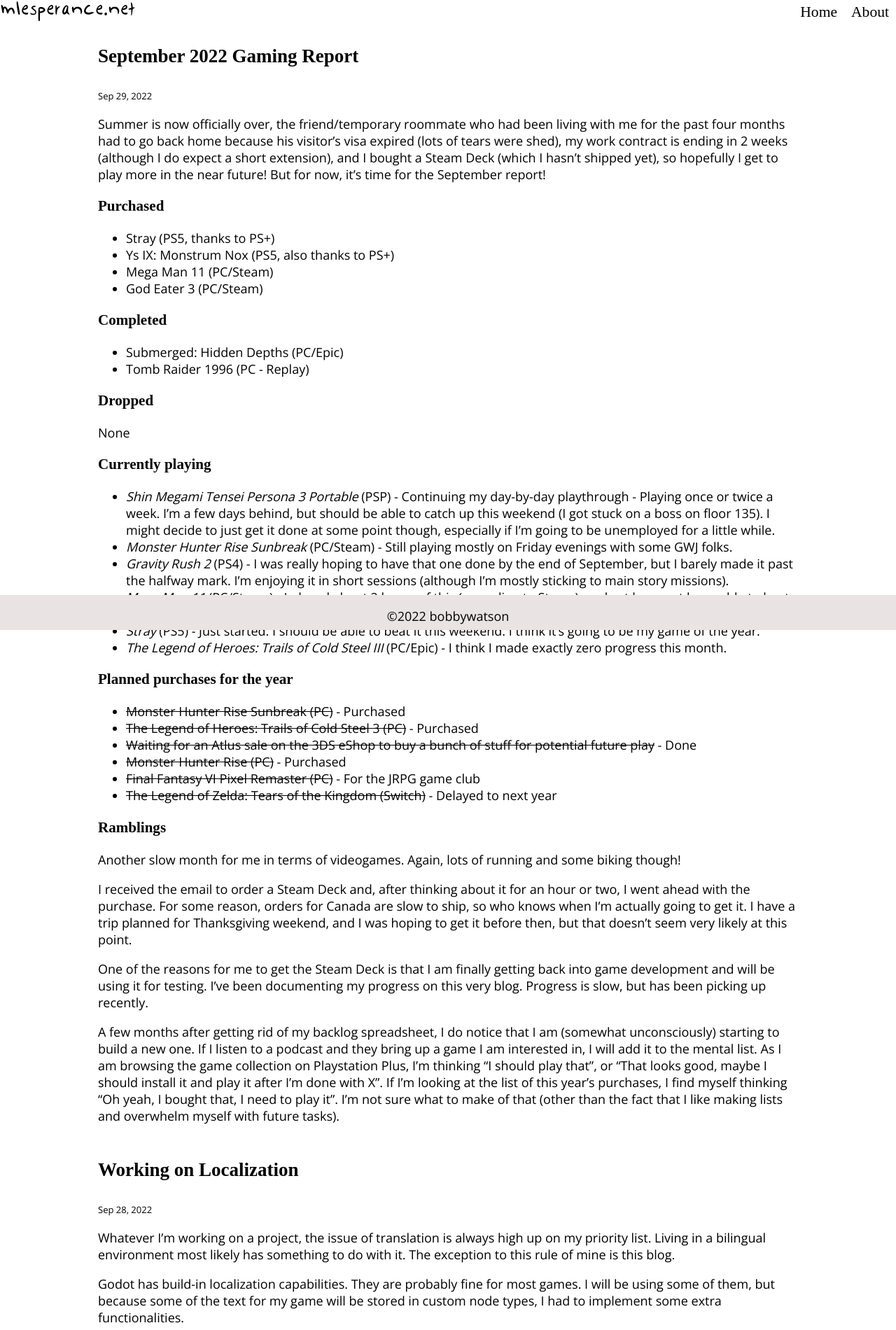
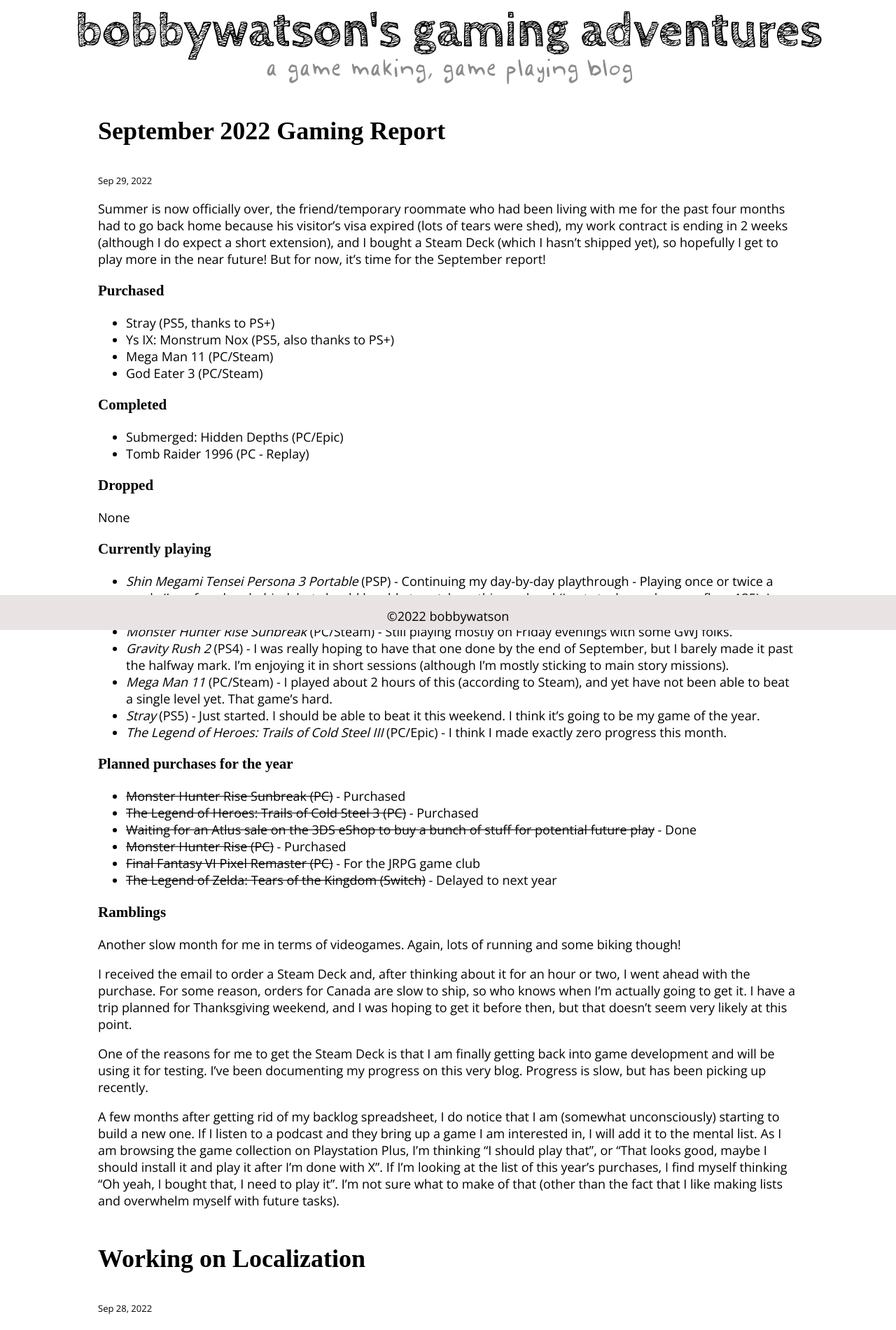
Before and after one commit to bobbywatson100/bobbywatson100.github.io, a Jekyll site: the page built from index.html, in a window 1280 px wide. Shown: the top 1900 px of the page at 70% size. Built offline with Jekyll 4.4.1, drawn with Linux system fonts in a browser that asks for light colours; the list of posts is cut into pages by our own code.

Commit message:
Added new header

```diff
--- a/_includes/navigation.html
+++ b/_includes/navigation.html
@@ -1,9 +1,9 @@
 <header class="header">
-    <a href="/"><img src="/assets/images/logo.png" alt="logo"></a>
-    <input class="menu-btn" type="checkbox" id="menu-btn" />
+    <div class="center"><a href="/"><img src="/assets/images/logo_title.png" alt="logo"></a></div>
+    <!--<input class="menu-btn" type="checkbox" id="menu-btn" />
 	<label class="menu-icon" for="menu-btn"><span class="navicon"></span></label>
     <ul class="menu">
         <li><a href="/">Home</a></li>
         <li><a href="/about.html">About</a></li>
-    </ul>
+    </ul>-->
 </header>
--- a/_layouts/home.html
+++ b/_layouts/home.html
@@ -13,7 +13,7 @@
       <div class="blog-post-content">
         {%- assign date_format = site.minima.date_format | default: "%b %-d, %Y" -%}
 
-        <h2>{{ post.title | escape | markdownify}}</h2>
+        <h1>{{ post.title | escape | markdownify}}</h1>
         <span class="post-meta date">{{ post.date | date: date_format }}</span>
 
           {{ post.content }}
--- a/_sass/mlesperance.scss
+++ b/_sass/mlesperance.scss
@@ -165,6 +165,12 @@
 	display: block;
 }
 
+.center {
+	margin-left: auto;
+	margin-right: auto;
+	display: block;
+}
+
 .blog-post-content {
 	width: 1000px;
 	margin-left: auto;
```
Also changed, not shown: assets/images/logo_title.png (added).
